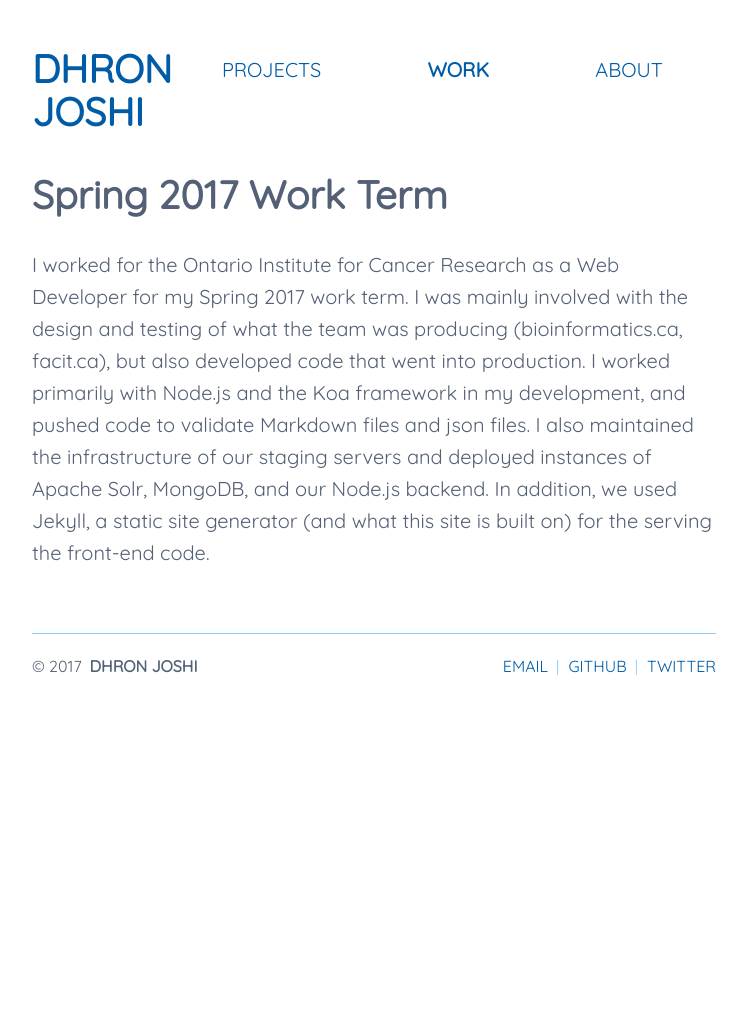
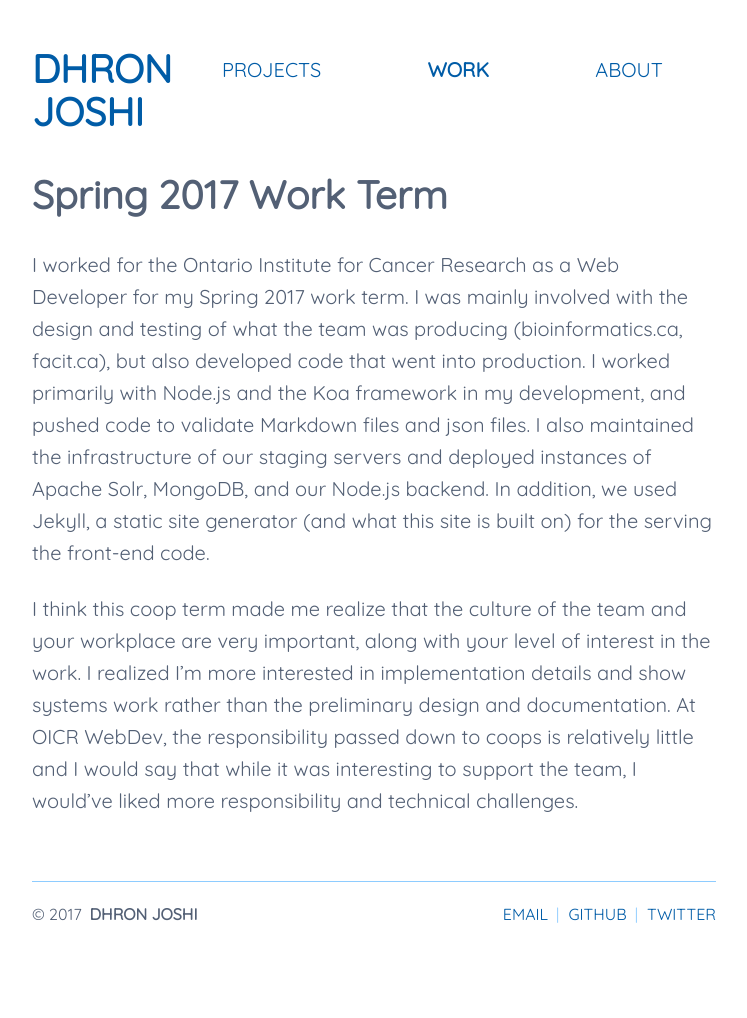
Before and after one commit to Dhron/dhron.github.io, a Jekyll site: the page built from _pages/oicr.md, in a window 1280 px wide. Shown: the whole page, without its empty margins (266-1013 px from the left). Built offline with Jekyll 4.4.1, drawn with Linux system fonts in a browser that asks for light colours; before the commit the page ends 900 px from its top, so only the background shows below that.

Commit message:
add more work experience

```diff
--- a/_pages/oicr.md
+++ b/_pages/oicr.md
@@ -6,3 +6,5 @@ subtitle: Spring 2017 Work Term
 ---
 
 I worked for the Ontario Institute for Cancer Research as a Web Developer for my Spring 2017 work term. I was mainly involved with the design and testing of what the team was producing (bioinformatics.ca, facit.ca), but also developed code that went into production. I worked primarily with Node.js and the Koa framework in my development, and pushed code to validate Markdown files and json files. I also maintained the infrastructure of our staging servers and deployed instances of Apache Solr, MongoDB, and our Node.js backend. In addition, we used Jekyll, a static site generator (and what this site is built on) for the serving the front-end code.
+
+I think this coop term made me realize that the culture of the team and your workplace are very important, along with your level of interest in the work. I realized I'm more interested in implementation details and show systems work rather than the preliminary design and documentation. At OICR WebDev, the responsibility passed down to coops is relatively little and I would say that while it was interesting to support the team, I would've liked more responsibility and technical challenges.
```
